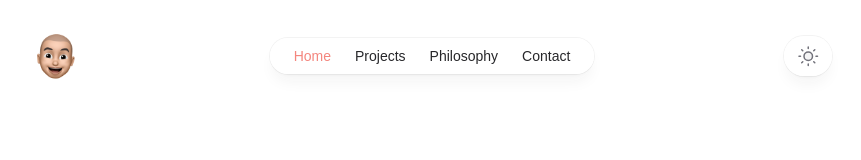
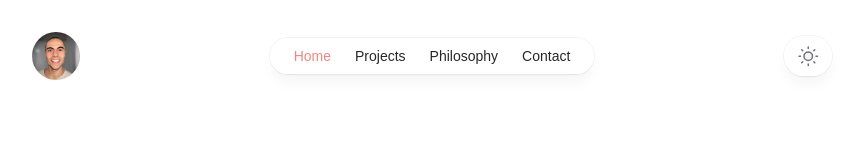
Before and after one commit to salvatoreolivieri/portfolio-dev, a Nuxt app: page / in a window 1280 px wide. Shown: the top 160 px of the page, without its empty margins (208-1069 px from the left). Built offline with nearby package versions, Linux system fonts and the light colour scheme.

Commit message:
fix image name

```diff
--- a/components/Utility/Avatar.vue
+++ b/components/Utility/Avatar.vue
@@ -3,7 +3,7 @@
     <NuxtLink to="/">
       <img
         class="w-12 h-12 rounded-full"
-        src="../../assets/img/salvatore-olivieri.PNG"
+        src="../../assets/img/salvatore-olivieri.jpg"
         alt="Salvatore Olivieri"
       />
     </NuxtLink>
```
Also changed, not shown: 2 other files (tests, documents, lock files or other folders).
